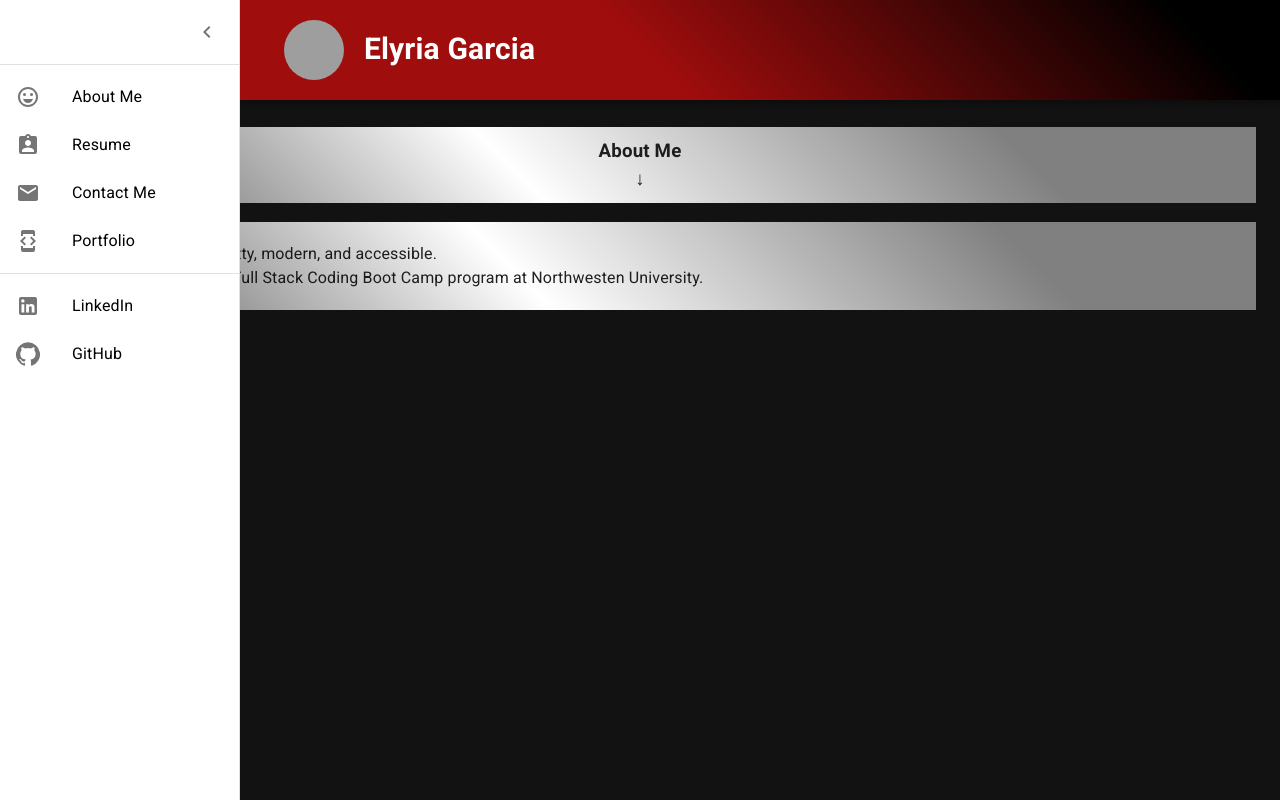
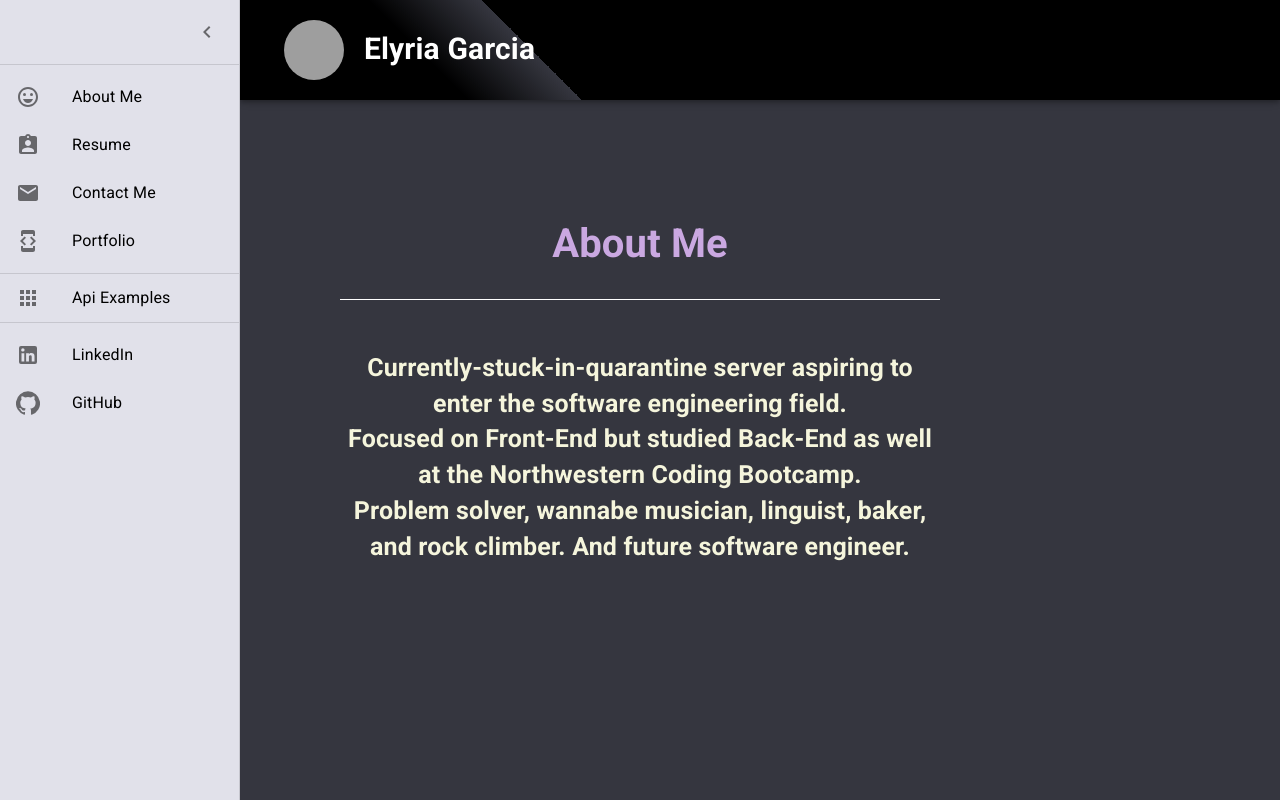
Before and after one commit to ElyriaG/React_Portfolio, a React (Create React App) app: page / in a window 1280 px wide. Both pictures are taken after a click on the button "open drawer". Built offline with nearby package versions, Linux system fonts and the light colour scheme; grey boxes are pictures that could not be loaded.

Commit message:
Updated about me

```diff
--- a/src/App.js
+++ b/src/App.js
@@ -5,6 +5,7 @@ import Resume from "./pages/resume";
 import Portfolio from "./pages/portfolio";
 import Contact from "./pages/contact";
 import ErrorPage from "./pages/404Page";
+import ApiExamples from "./pages/apis";
 
 import './style.css'
 
@@ -16,6 +17,7 @@ function App() {
         <Route exact path="/resume" component={Resume} />} />
         <Route exact path="/portfolio" component={Portfolio} />} />
         <Route exact path="/contact" component={Contact} />} />
+        <Route exact path="/apiExamples" component={ApiExamples} />} />
         <Route component={ErrorPage} />
         </Switch>
     </Router>
--- a/src/components/aboutMe.js
+++ b/src/components/aboutMe.js
@@ -1,19 +1,36 @@
 import React from 'react';
 import { makeStyles } from '@material-ui/core/styles';
-import Typography from '@material-ui/core/Typography';
+import Divider from '@material-ui/core/Divider';
 
 
 
 
 const useStyles = makeStyles(theme => ({
-    typographyHeader: {
-        textAlign: 'center',
-        padding: 10,
-        background: 'linear-gradient(45deg, #808080 10%, #ffffff 40%, #808080 80%)'
+    typographyDiv: {            //parent div of the about me content
+        display: 'flex',
+        flexWrap: 'wrap',
+        flexDirection: 'column',
+        alignContent: 'center'
     },
-    typographyContent: {
-        padding: 20,
-        background: 'linear-gradient(45deg, #808080 10%, #ffffff 40%, #808080 80%)'
+    aboutMeParentDiv: {
+        marginTop: 80,
+        width: 600
+    },
+    headerColor: {
+        color: "#CAA8E1",
+        textAlign: "center",
+        fontSize: 40
+    },
+    aboutMeContentDiv:  {
+        marginTop: 50
+    },
+    aboutMeContent: {
+        color: "beige",
+        fontSize: 25,
+        textAlign: "center"
+    },
+    dividerColor: {
+        backgroundColor: 'white'
     }
 }));
 
@@ -21,20 +38,25 @@ function AboutMe() {
     const classes = useStyles();
 
     return (
-        <>
-            <Typography paragraph>
-                <h3 className={classes.typographyHeader}>About Me<br /> &#x2193;</h3>
-
-            </Typography>
-            <Typography paragraph className={classes.typographyContent}>
-
-                    I love making websites pretty, modern, and accessible.
-               <br />
-                    Recent graduate from the Full Stack Coding Boot Camp program at Northwesten University.
+        <div className={classes.typographyDiv}>
 
 
-            </Typography>
-        </>
+            <div className={classes.aboutMeParentDiv}>
+                    <h1 className={classes.headerColor}>About Me</h1>
+                    <Divider className={classes.dividerColor}></Divider>
+
+                    <div className={classes.aboutMeContentDiv}>
+                        <h2 className={classes.aboutMeContent}>
+                        Currently-stuck-in-quarantine server aspiring to enter the software engineering field.
+                        <br/>
+                        Focused on Front-End but studied Back-End as well at the Northwestern Coding Bootcamp.
+                        <br/>
+                        Problem solver, wannabe musician, linguist, baker, and rock climber. And future software engineer.
+                        </h2>
+                    </div>
+                </div>
+
+        </div>
     )
 };
 
--- a/src/components/drawer.js
+++ b/src/components/drawer.js
@@ -22,6 +22,7 @@ import LinkedInIcon from '@material-ui/icons/LinkedIn';
 import DeveloperModeIcon from '@material-ui/icons/DeveloperMode';
 import EmojiEmotionsOutlinedIcon from '@material-ui/icons/EmojiEmotionsOutlined';
 import GitHubIcon from '@material-ui/icons/GitHub';
+import AppsIcon from '@material-ui/icons/Apps';
 
 
 const drawerWidth = 240;
@@ -37,8 +38,8 @@ const useStyles = makeStyles(theme => ({
     root: {
         display: 'flex',
     },
-    appBar: {
-        background: 'linear-gradient(45deg, #9f0d0d 40%, #000000 90%)',
+    appBar: {           //Elyria Garcia header
+        background: 'linear-gradient(45deg, #000000 20%, #35363f 30%, #000000 30%)',
         transition: theme.transitions.create(['margin', 'width'], {
             easing: theme.transitions.easing.sharp,
             duration: theme.transitions.duration.leavingScreen,
@@ -64,6 +65,8 @@ const useStyles = makeStyles(theme => ({
     },
     drawerPaper: {
         width: drawerWidth,
+        backgroundColor: '#e1e1ea',
+
     },
     drawerHeader: {
         display: 'flex',
@@ -71,6 +74,8 @@ const useStyles = makeStyles(theme => ({
         padding: theme.spacing(0, 1),
         ...theme.mixins.toolbar,
         justifyContent: 'flex-end',
+        backgroundColor: '#e1e1ea',
+
     },
     content: {
         flexGrow: 1,
@@ -186,6 +191,17 @@ export default function LeftDrawer(props) {
 
                 <Divider />
 
+
+                <Link to="/ApiExamples" style={{ textDecoration: 'none', color: "black" }}>
+                        <ListItem button key={"Api Examples"}>
+                            <ListItemIcon> <AppsIcon /></ListItemIcon>
+                            <ListItemText primary={"Api Examples"} />
+                        </ListItem>
+                    </Link>
+
+
+                <Divider />
+
                 <List>
                     <a href={LinkedInLink} style={{ textDecoration: 'none', color: "black" }} target="_blank" rel="noopener noreferrer">
                         {['LinkedIn'].map((text, index) => (
--- /dev/null
+++ b/src/pages/apis.js
@@ -0,0 +1,67 @@
+import React, { useState } from "react";
+import { makeStyles } from '@material-ui/core/styles';
+import clsx from 'clsx';
+import LeftDrawer from "./../components/drawer";
+import CssBaseline from '@material-ui/core/CssBaseline';
+
+
+const useStyles = makeStyles(theme => ({
+    root: {
+        display: 'flex',
+    },
+    textColor: {
+        color: "white",
+        textAlign: "center"
+    },
+    resumeDimensions: {
+        marginTop: 100,
+    },
+    divDimensions: {
+        display: "flex",
+        justifyContent: "center",
+        flexWrap: 'wrap'
+    },
+    headerText: {
+        color: "beige",
+        fontSize: 30,
+        textAlign: "center"
+    },
+    contactDiv:  {
+        marginTop: 100
+    }
+
+}));
+
+
+export default function ApiExamples(props) {
+
+    const open = useState(false);
+    const classes = useStyles();
+
+
+
+    return (
+        <div>
+            <CssBaseline />
+            <LeftDrawer />
+
+            <main
+                className={clsx(classes.content, {
+                    [classes.contentShift]: open,
+                })}
+            >
+
+                <div className={classes.drawerHeader} />
+                <br />
+                <div className={classes.resumeDimensions} key="pageDiv">
+                   <h1 className={classes.headerText}>This is where the examples will go.</h1>
+                    </div>
+
+                <div className={classes.divDimensions}>
+
+                </div>
+            </main>
+
+        </div>
+    )
+}
--- a/src/pages/contact.js
+++ b/src/pages/contact.js
@@ -3,31 +3,37 @@ import { makeStyles } from '@material-ui/core/styles';
 import clsx from 'clsx';
 import LeftDrawer from "./../components/drawer";
 import CssBaseline from '@material-ui/core/CssBaseline';
+import Divider from '@material-ui/core/Divider';
 
 
 const useStyles = makeStyles(theme => ({
     root: {
         display: 'flex',
     },
+    typographyDiv: {            //parent div of the about me content
+        display: 'flex',
+        flexWrap: 'wrap',
+        flexDirection: 'column',
+        alignContent: 'center'
+    },
     textColor: {
-        color: "white",
-        textAlign: "center"
+        color: "#CAA8E1",
+        textAlign: "center",
+        fontSize: 40
     },
-    resumeDimensions: {
-        marginTop: 100,
-    },
-    divDimensions: {
-        display: "flex",
-        justifyContent: "center",
-        flexWrap: 'wrap'
+    contactParentDiv: {
+        marginTop: 170,
     },
     contactInfo: {
         color: "beige",
-        fontSize: 30,
+        fontSize: 25,
         textAlign: "center"
     },
     contactDiv:  {
-        marginTop: 100
+        marginTop: 80
+    },
+    dividerColor: {
+        backgroundColor: '#ffffff'
     }
 
 }));
@@ -53,16 +59,20 @@ export default function Contact(props) {
 
                 <div className={classes.drawerHeader} />
                 <br />
-                <div className={classes.resumeDimensions} key="pageDiv">
+                <div className={classes.typographyDiv}>
+
+                <div className={classes.contactParentDiv}>
                     <h1 className={classes.textColor}>Contact Me</h1>
+                    <br/>
+                    <Divider className={classes.dividerColor}></Divider>
+
                     <div className={classes.contactDiv}>
                         <h3 className={classes.contactInfo}>Email: elyria.garcia@gmail.com</h3>
-                        <h3 className={classes.contactInfo}>Phone Number: 224-428-7823</h3>
+                        <h3 className={classes.contactInfo}>Phone # : 224-428-7823</h3>
                     </div>
                 </div>
-                <div className={classes.divDimensions}>
+                </div>
 
-                </div>
             </main>
 
         </div>
--- a/src/style.css
+++ b/src/style.css
@@ -8,5 +8,5 @@
 }
 
 html, main{
-  background-color: #000000ed;
+  background-color: #35363f;
 }
```
Also changed, not shown: src/utils/sendgrid.js (added, +35 -0 lines), 1 other file (tests, documents, lock files or other folders).
